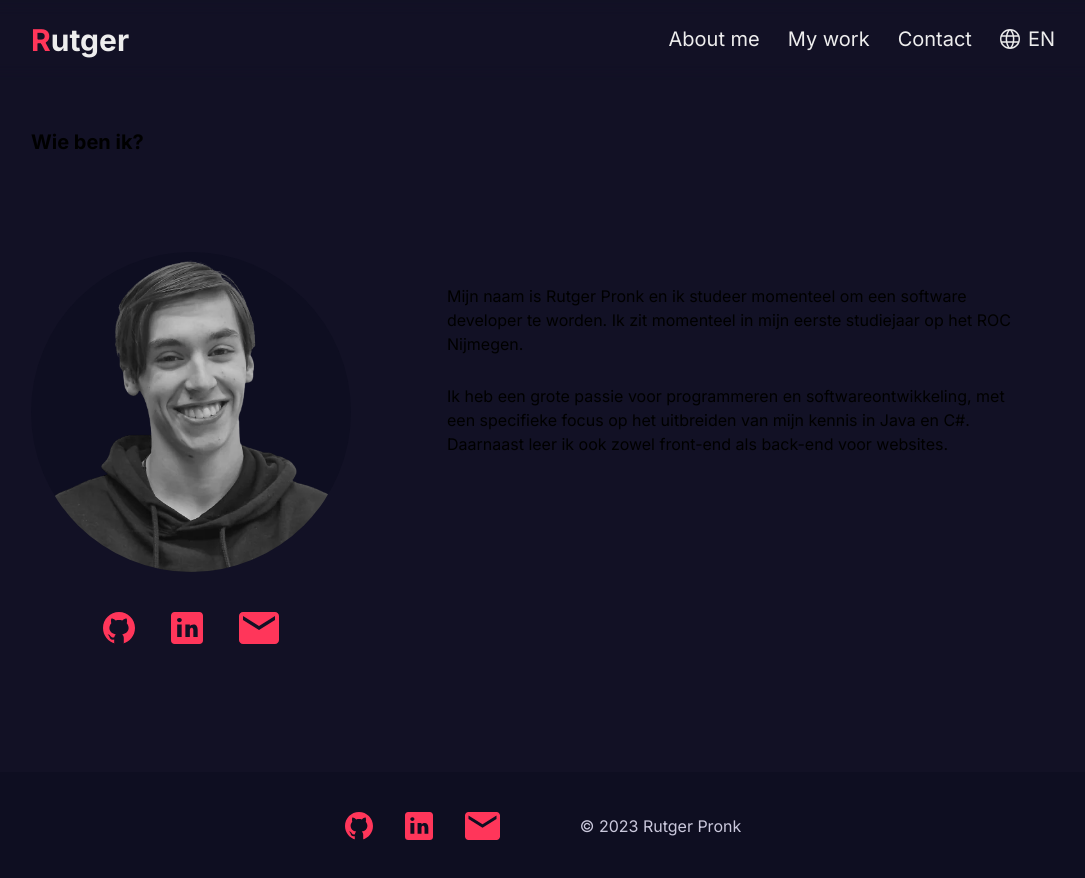
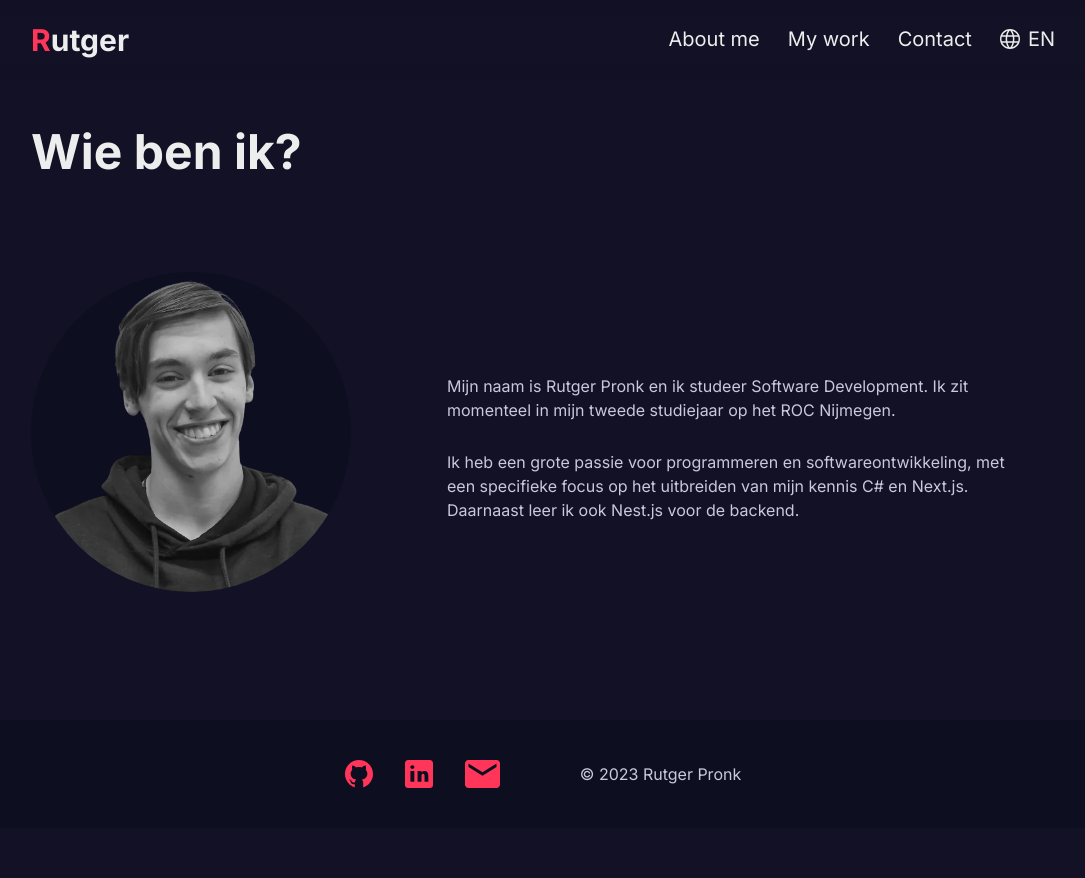
Before and after one commit to Rutger505/portfolio, a Next.js app: page / in a window 1280 px wide. Shown: the whole page, without its empty margins (97-1182 px from the left). After the commit the page ends 828 px from the top, so only its background shows below. Built offline with nearby package versions, Linux system fonts and the light colour scheme.

Commit message:
Update text, remove links from about me.

```diff
--- a/src/components/aboutMe.tsx
+++ b/src/components/aboutMe.tsx
@@ -1,18 +1,15 @@
 import mePhoto from "../../public/me.webp";
 import Image from "next/image";
-import GithubIcon from "@/components/icons/githubIcon";
-import LinkedinIcon from "@/components/icons/linkedinIcon";
-import MailIcon from "@/components/icons/mailIcon";
 
 export default function AboutMe() {
   return (
     <section
       id="about-me"
-      className="mx-spacing mdlg:py-32 too-big:m-auto max-w-[2500px] py-24"
+      className="mx-spacing max-w-[2500px] py-24 mdlg:py-32 too-big:m-auto"
     >
-      <h2 className="text-xl font-bold">Wie ben ik?</h2>
-      <div className="mdlg:flex-nowrap mt-24 flex flex-wrap gap-x-12 gap-y-10 lg:gap-x-24">
-        <div className="mdlg:flex-col mdlg:flex-nowrap flex flex-wrap items-center justify-center gap-10 md:flex-shrink-0">
+      <h2 className="text-5xl font-bold text-textPrimary">Wie ben ik?</h2>
+      <div className="mt-24 flex flex-wrap items-center gap-x-12 gap-y-10 mdlg:flex-nowrap lg:gap-x-24">
+        <div className="flex flex-wrap items-center justify-center gap-10 md:flex-shrink-0 mdlg:flex-col mdlg:flex-nowrap">
           <Image
             className={
               "w-full max-w-[20rem] rounded-full bg-secondary sm:h-80 sm:w-80"
@@ -20,33 +17,16 @@ export default function AboutMe() {
             src={mePhoto}
             alt={"A picture of me"}
           />
-
-          <div className="aboutMe:flex-col mdlg:flex-row flex flex-row flex-wrap items-center gap-9">
-            <a href="https://github.com/Rutger505" target="_blank">
-              <GithubIcon className={"h-8 text-accent"} />
-            </a>
-            <a
-              href="https://www.linkedin.com/in/rutger-pronk-585149273/"
-              target="_blank"
-            >
-              <LinkedinIcon className={"h-8 text-accent"} />
-            </a>
-            <a href="#contact">
-              <MailIcon className={"h-8 text-accent"} />
-            </a>
-          </div>
         </div>
-        <div className="mt-8 max-w-[572px] flex-shrink delay-150 sm:min-w-[350px]">
+        <div className="mt-8 max-w-[572px] flex-shrink text-textSecondary delay-150 sm:min-w-[350px]">
           <p>
-            Mijn naam is Rutger Pronk en ik studeer momenteel om een software
-            developer te worden. Ik zit momenteel in mijn eerste studiejaar op
-            het ROC Nijmegen.
+            Mijn naam is Rutger Pronk en ik studeer Software Development. Ik zit
+            momenteel in mijn tweede studiejaar op het ROC Nijmegen.
           </p>
           <p className="mt-7">
             Ik heb een grote passie voor programmeren en softwareontwikkeling,
-            met een specifieke focus op het uitbreiden van mijn kennis in Java
-            en C#. Daarnaast leer ik ook zowel front-end als back-end voor
-            websites.
+            met een specifieke focus op het uitbreiden van mijn kennis C# en
+            Next.js. Daarnaast leer ik ook Nest.js voor de backend.
           </p>
         </div>
       </div>
```
